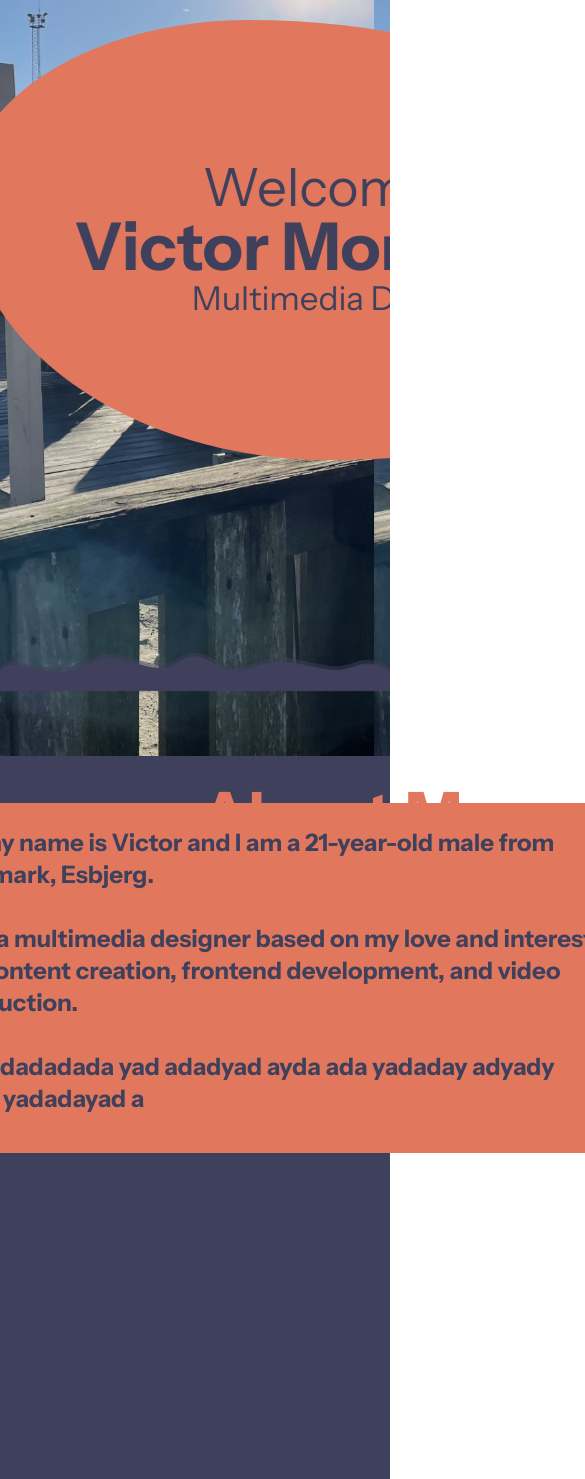
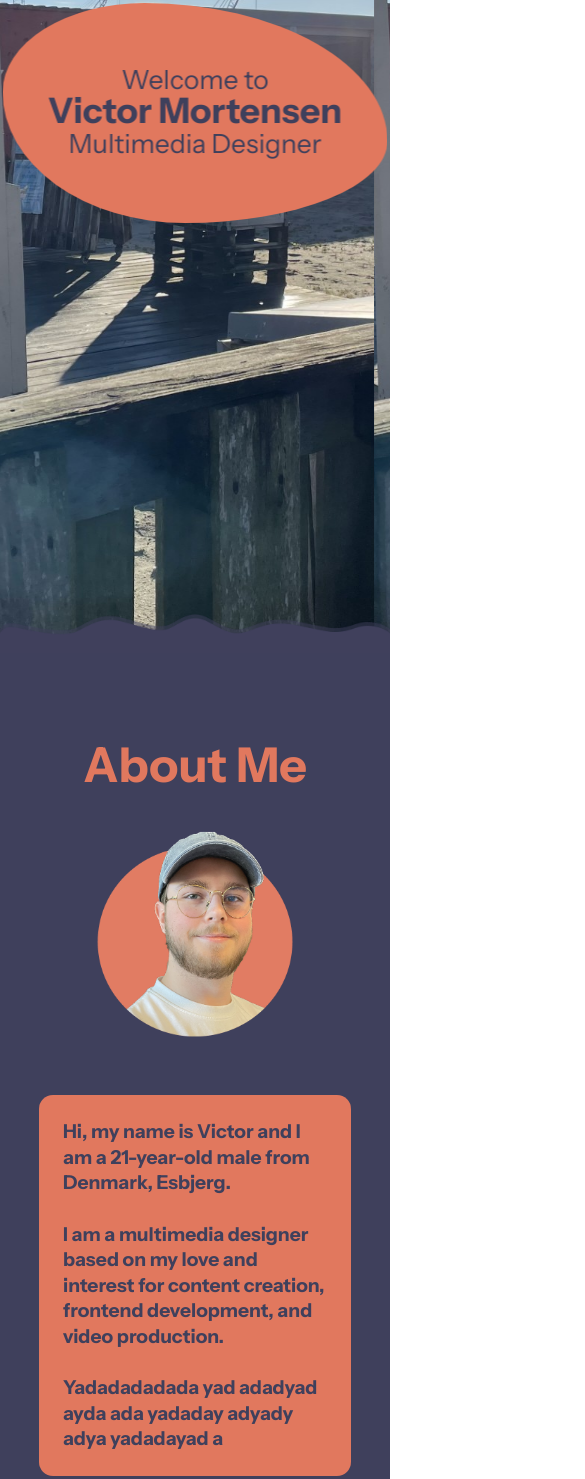
Before and after one commit to VictorMo101/portfolio-hjemmeside, a plain HTML site: page index.html in a window 390 px wide. Shown: the part 198-1677 px from the top of the page, 585 px wide, since content can reach past the window. Drawn offline with nearby package versions, Linux system fonts and the light colour scheme.

Commit message:
media query

```diff
--- a/css/style.css
+++ b/css/style.css
@@ -446,3 +446,125 @@ html {
 .contact_Me_Box i {
     font-size: 36px;
 }
+
+
+@media (max-width: 480px) {
+
+
+    .navigation_Bar {
+        height: 10vw;
+        position: fixed;
+    }
+    .navigation_Bar ul {
+        gap: 3vw;
+    }
+    .navigation_Bar ul li a {
+        font-size: 3vw;
+    }
+    .linkedInLink {
+        font-size: 3vw;
+    }
+
+
+    .hero {
+        height: 100vh;
+    }
+    .hero_img {
+        height: 128vh;
+    }
+    .hero_Blob {
+        height: 200px;
+        width: 350px;
+    }
+
+    .hero_Blob_Welcome {
+        font-size: 1.5rem;
+    }
+    .hero_Blob_Name {
+        font-size: 2rem;
+    }
+    .hero_Blob_Mmd {
+        font-size: 1.5rem;
+    }
+
+    .waveUp {
+        margin-top: -2rem;
+    }
+
+    .about_Me_Box {
+        height: 1080px;
+    }
+
+    .about_Me_Box_Box {
+        grid-template-columns: 1fr;
+        height: auto;
+    }
+
+    .about_Me_Box_Box h2 {
+        font-size: 3rem;
+        margin: auto;
+    }
+
+    .my_Face {
+        transform: scale(0.5);
+        grid-column: 1;
+        margin: auto;
+    }
+
+    .text_Box {
+        grid-column: 1;
+        height: 100%;
+        width: 80%;
+        border-radius: 14px;
+        opacity: 0;
+        overflow: hidden;
+        margin: auto;
+        position: relative;
+        left: 0;
+        right: 0;
+        top: -100px;
+        bottom: 0;
+
+    }
+
+    .text_Box p {
+        font-size: 1.2rem;
+    }
+
+    .experience_Box {
+        height: 1080px;
+    }
+
+    .experience_Box h2 {
+        top: -80px;
+    }
+
+    .experience_Box ul {
+        position: relative;
+        top: 60px;
+        gap: 2.5rem;
+        font-size: 1.2rem;
+    }
+
+    .experience_Box ul li {
+        width: 120px;
+        height: 120px;
+    }
+
+
+    .gallery_Pic {
+        position: relative;
+        top: -40px;
+    }
+
+    .gallery_Pic img {
+        height: 150px;
+        width: 150px;
+        filter: grayscale(0%);
+    }
+
+    .gallery_Pic img:hover{
+        transform: scale(1);
+    }
+
+}
--- a/index.html
+++ b/index.html
@@ -44,7 +44,7 @@
             <img class="waveUp " src="img/BlueWaveUpTrue.png"   alt="">
             <div class="about_Me_Box" id="about_Me">
                 <div class="about_Me_Box_Box ">
-                    <h2 class="">About Me</h2>
+                    <h2>About Me</h2>
                     <img  src="img/myFace.png" alt="" class="my_Face" id="">
                     <div class="text_Box" id="animatedText">
                         <p class="!font-bold text-[#3F405C] text-2xl" >
--- a/js/app.js
+++ b/js/app.js
@@ -104,6 +104,40 @@ setInterval(() => {
 
 
 
+
+
+// used for when media query > 480px
+if (animatedText) {
+    const mediaQuery = window.matchMedia("(max-width: 480px)");
+
+    function handleAnimation() {
+        const translateXValue = mediaQuery.matches ? ["70%", "0%"] : ["70%", "-50%"];
+
+        new IntersectionObserver(([entry], obs) => {
+            if (entry.isIntersecting) {
+                anime({
+                    targets: "#animatedText",
+                    opacity: [0, 1],
+                    translateX: translateXValue,
+                    duration: 800,
+                    easing: "easeInQuad",
+                });
+                obs.unobserve(animatedText);
+            }
+        }, { threshold: 0.5 }).observe(animatedText);
+    }
+
+    // Call the function initially
+    handleAnimation();
+
+    // Add a listener to handle screen size changes dynamically
+    mediaQuery.addEventListener("change", handleAnimation);
+}
+
+
+
+
+
     const experienceList = document.getElementById("experienceList");
     if (experienceList) {
         new IntersectionObserver(([entry], obs) => {
```
